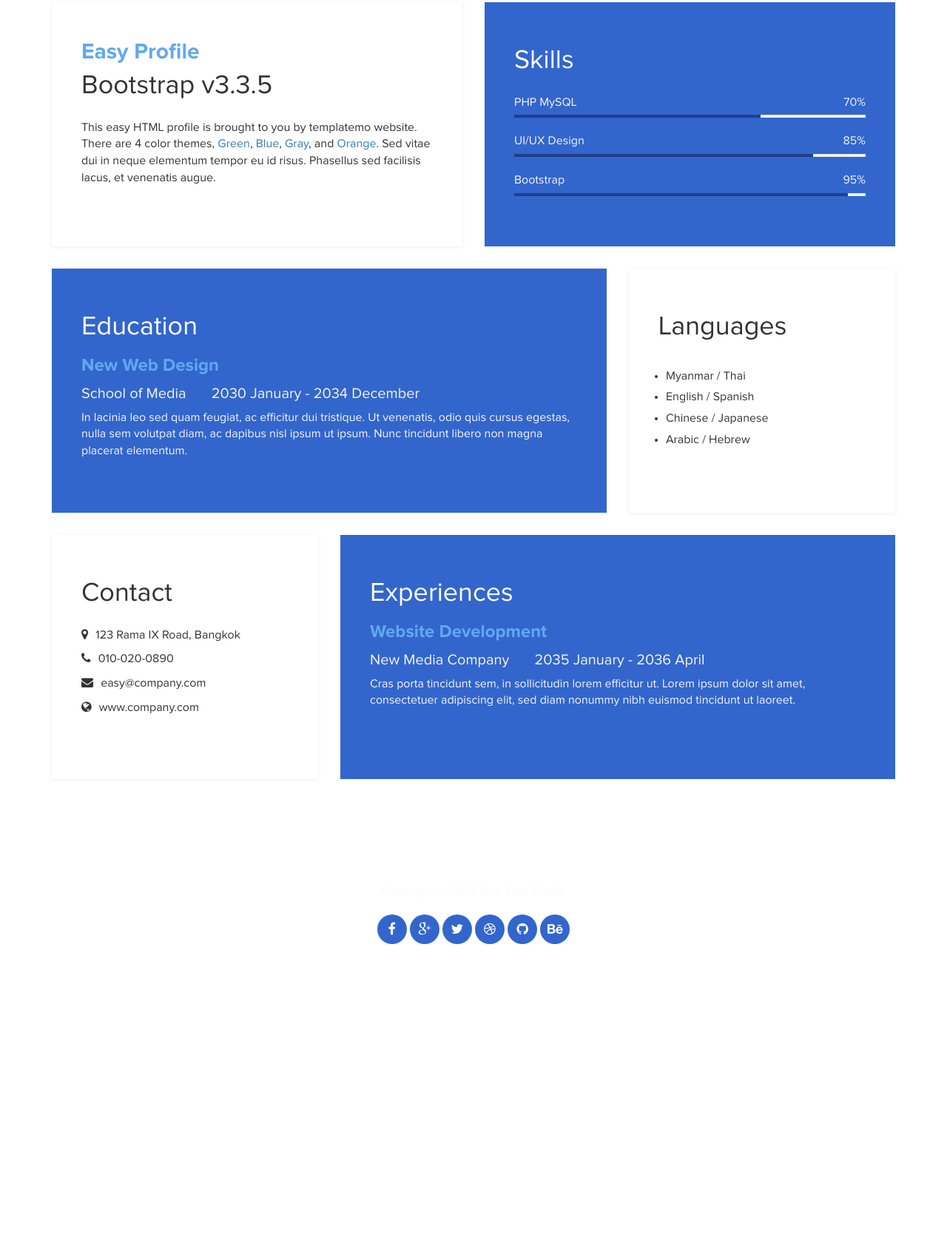
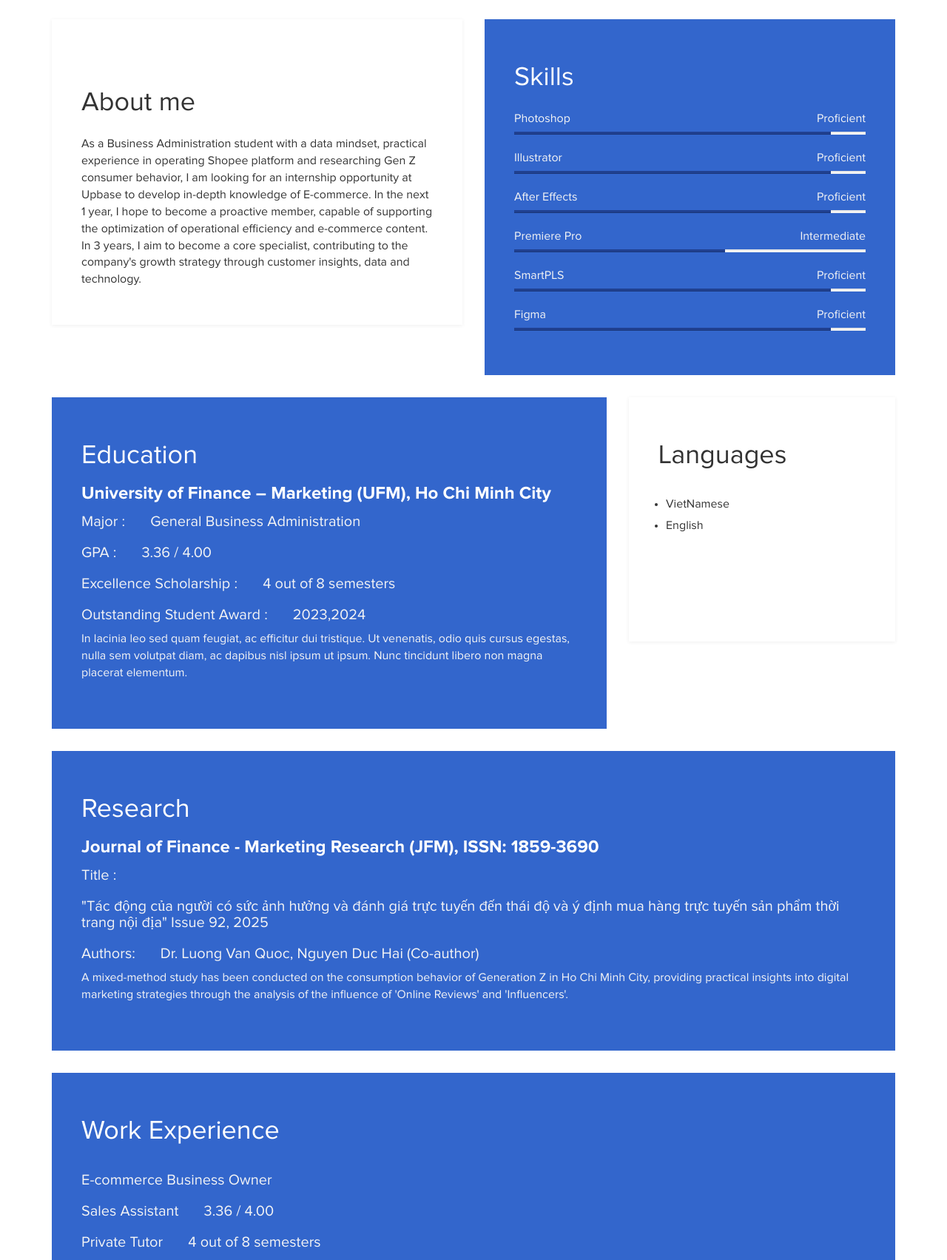
Before and after one commit to NhatThong0/Profile-duchai, a plain HTML site: page index.html in a window 1280 px wide. Shown: the part 908-2611 px from the top of the page at 74% size. Before the commit the page ends 2274 px from the top, so only its background shows below. Drawn offline with Linux system fonts and the light colour scheme.

Commit message:
update-profile

```diff
--- a/css/templatemo-blue.css
+++ b/css/templatemo-blue.css
@@ -32,7 +32,7 @@ h2 {
 .accent {
   font-family: 'Proxima Bold';
   line-height: 14px;
-  color: #60A9F0;
+  color: #ffffff;
 }
 
 .bold {
--- a/index.html
+++ b/index.html
@@ -1,4 +1,4 @@
-<!DOCTYPE html>
+zz<!DOCTYPE html>
 <html lang="en">
 <head>
 	<meta charset="utf-8">
@@ -32,7 +32,7 @@ http://www.templatemo.com/tm-467-easy-profile
 			<div class="col-md-12 col-sm-12">
 				<img src="images/meme-avt.jpg" class="img-responsive img-circle tm-border" alt="templatemo easy profile">
 				<hr>
-				<h1 class="tm-title bold shadow">Hi, I am NGUYEN DUC HAI</h1>
+				<h1 class="tm-title bold shadow">Hi, I'm NGUYEN DUC HAI</h1>
 				<h1 class="white bold shadow">Creative Director</h1>
 			</div>
 		</div>
@@ -45,32 +45,49 @@ http://www.templatemo.com/tm-467-easy-profile
 		<div class="col-md-6 col-sm-12">
 			<div class="about">
 				<h3 class="accent">Easy Profile</h3>
-				<h2>Bootstrap v3.3.5</h2>
-				<p>This easy HTML profile is brought to you by templatemo website. There are 4 color themes, <a href="index-green.html">Green</a>, <a href="index.html">Blue</a>, <a href="index-gray.html">Gray</a>, and <a href="index-orange.html">Orange</a>. Sed vitae dui in neque elementum tempor eu id risus. Phasellus sed facilisis lacus, et venenatis augue.</p>
+				<h2>About me</h2>
+				<p>As a Business Administration student with a data mindset, practical experience in operating Shopee platform and researching Gen Z consumer behavior, I am looking for an internship opportunity at Upbase to develop in-depth knowledge of E-commerce. In the next 1 year, I hope to become a proactive member, capable of supporting the optimization of operational efficiency and e-commerce content. In 3 years, I aim to become a core specialist, contributing to the company's growth strategy through customer insights, data and technology. </p>
 			</div>
 		</div>
 		<div class="col-md-6 col-sm-12">
 			<div class="skills">
 				<h2 class="white">Skills</h2>
-				<strong>PHP MySQL</strong>
-				<span class="pull-right">70%</span>
+				<strong>Photoshop</strong>
+				<span class="pull-right">Proficient</span>
 					<div class="progress">
 						<div class="progress-bar progress-bar-primary" role="progressbar"
-                        aria-valuenow="70" aria-valuemin="0" aria-valuemax="100" style="width: 70%;"></div>
+                        aria-valuenow="90" aria-valuemin="0" aria-valuemax="100" style="width: 90%;"></div>
 					</div>
-				<strong>UI/UX Design</strong>
-				<span class="pull-right">85%</span>
+				<strong>Illustrator</strong>
+				<span class="pull-right">Proficient</span>
 					<div class="progress">
 						<div class="progress-bar progress-bar-primary" role="progressbar"
-                        aria-valuenow="85" aria-valuemin="0" aria-valuemax="100" style="width: 85%;"></div>
+                        aria-valuenow="95" aria-valuemin="0" aria-valuemax="100" style="width: 90%;"></div>
 					</div>
-				<strong>Bootstrap</strong>
-				<span class="pull-right">95%</span>
+				<strong>After Effects</strong>
+				<span class="pull-right">Proficient</span>
 					<div class="progress">
 						<div class="progress-bar progress-bar-primary" role="progressbar"
-                        aria-valuenow="95" aria-valuemin="0" aria-valuemax="100" style="width: 95%;"></div>
+                        aria-valuenow="95" aria-valuemin="0" aria-valuemax="100" style="width: 90%;"></div>
 					</div>
-
+					<strong>Premiere Pro</strong>
+					<span class="pull-right">Intermediate</span>
+						<div class="progress">
+							<div class="progress-bar progress-bar-primary" role="progressbar"
+							aria-valuenow="60" aria-valuemin="0" aria-valuemax="100" style="width: 60%;"></div>
+						</div>
+					<strong>SmartPLS</strong>
+					<span class="pull-right">Proficient</span>
+						<div class="progress">
+							<div class="progress-bar progress-bar-primary" role="progressbar"
+							aria-valuenow="90" aria-valuemin="0" aria-valuemax="100" style="width: 90%;"></div>
+						</div>
+					<strong>Figma</strong>
+					<span class="pull-right">Proficient</span>
+						<div class="progress">
+							<div class="progress-bar progress-bar-primary" role="progressbar"
+							aria-valuenow="90" aria-valuemin="0" aria-valuemax="100" style="width: 90%;"></div>
+						</div>
 			</div>
 		</div>
 	</div>
@@ -83,10 +100,22 @@ http://www.templatemo.com/tm-467-easy-profile
 			<div class="education">
 				<h2 class="white">Education</h2>
 					<div class="education-content">
-						<h4 class="education-title accent">New Web Design</h4>
+						<h4 class="education-title accent">University of Finance – Marketing (UFM), Ho Chi Minh City</h4>
 							<div class="education-school">
-								<h5>School of Media</h5><span></span>
-								<h5>2030 January - 2034 December</h5>
+								<h5>Major : </h5><span></span>
+								<h5>General Business Administration</h5>
+							</div>
+							<div class="education-school">
+								<h5>GPA :</h5><span></span>
+								<h5>3.36 / 4.00</h5>
+							</div>
+							<div class="education-school">
+								<h5>Excellence Scholarship : </h5><span></span>
+								<h5>4 out of 8 semesters</h5>
+							</div>
+							<div class="education-school">
+								<h5>Outstanding Student Award : </h5><span></span>
+								<h5>2023,2024</h5>
 							</div>
 						<p class="education-description">In lacinia leo sed quam feugiat, ac efficitur dui tristique. Ut venenatis, odio quis cursus egestas, nulla sem volutpat diam, ac dapibus nisl ipsum ut ipsum. Nunc tincidunt libero non magna placerat elementum.</p>
 					</div>
@@ -96,13 +125,61 @@ http://www.templatemo.com/tm-467-easy-profile
 			<div class="languages">
 				<h2>Languages</h2>
 					<ul>
-						<li>Myanmar / Thai</li>
-						<li>English / Spanish</li>
-						<li>Chinese / Japanese</li>
-						<li>Arabic / Hebrew</li>
+						<li>VietNamese</li>
+						<li>English</li>
+
 					</ul>
 			</div>
 		</div>
+	</div>
+</section>
+<!--  -->
+<section class="container">
+	<div class="row">
+		<div class="col-md-12 col-sm-12">
+			<div class="education">
+				<h2 class="white">Research</h2>
+					<div class="education-content">
+						<h4 class="education-title accent">Journal of Finance - Marketing Research (JFM), ISSN: 1859-3690</h4>
+							<div class="education-school">
+								<h5>Title : </h5><span></span>
+								<h5>"Tác động của người có sức ảnh hưởng và đánh giá trực tuyến đến thái độ và ý định mua hàng trực tuyến sản phẩm thời trang nội địa" Issue 92, 2025</h5>
+							</div>
+							<div class="education-school">
+								<h5>Authors:</h5><span></span>
+								<h5>Dr. Luong Van Quoc, Nguyen Duc Hai (Co-author)</h5>
+							</div>
+						<p class="education-description">A mixed-method study has been conducted on the consumption behavior of Generation Z in Ho Chi Minh City, providing practical insights into digital marketing strategies through the analysis of the influence of 'Online Reviews' and 'Influencers'.</p>
+					</div>
+			</div>
+		</div>
+
+	</div>
+</section>
+<!--  -->
+<section class="container">
+	<div class="row">
+		<div class="col-md-12 col-sm-12">
+			<div class="education">
+				<h2 class="white">Work Experience</h2>
+					<div class="education-content">
+						<div class="education-school">
+								<h5>E-commerce Business Owner</h5><span></span>
+
+							</div>
+							<div class="education-school">
+								<h5>Sales Assistant</h5><span></span>
+								<h5>3.36 / 4.00</h5>
+							</div>
+							<div class="education-school">
+								<h5>Private Tutor</h5><span></span>
+								<h5>4 out of 8 semesters</h5>
+							</div>
+
+						</div>
+			</div>
+		</div>
+
 	</div>
 </section>
 
@@ -112,10 +189,10 @@ http://www.templatemo.com/tm-467-easy-profile
 		<div class="col-md-4 col-sm-12">
 			<div class="contact">
 				<h2>Contact</h2>
-					<p><i class="fa fa-map-marker"></i> 123 Rama IX Road, Bangkok</p>
-					<p><i class="fa fa-phone"></i> 010-020-0890</p>
-					<p><i class="fa fa-envelope"></i> easy@company.com</p>
-					<p><i class="fa fa-globe"></i> www.company.com</p>
+					<p><i class="fa fa-map-marker"></i> Dang Thuy Tram, Binh Thanh</p>
+					<p><i class="fa fa-phone"></i> (+84) 961 324 981</p>
+					<p><i class="fa fa-envelope"></i> nguyenduchai.work@gmail.com</p>
+					<p><i class="fa fa-globe"></i> iamduchai.id.vn</p>
 			</div>
 		</div>
 		<div class="col-md-8 col-sm-12">
```
